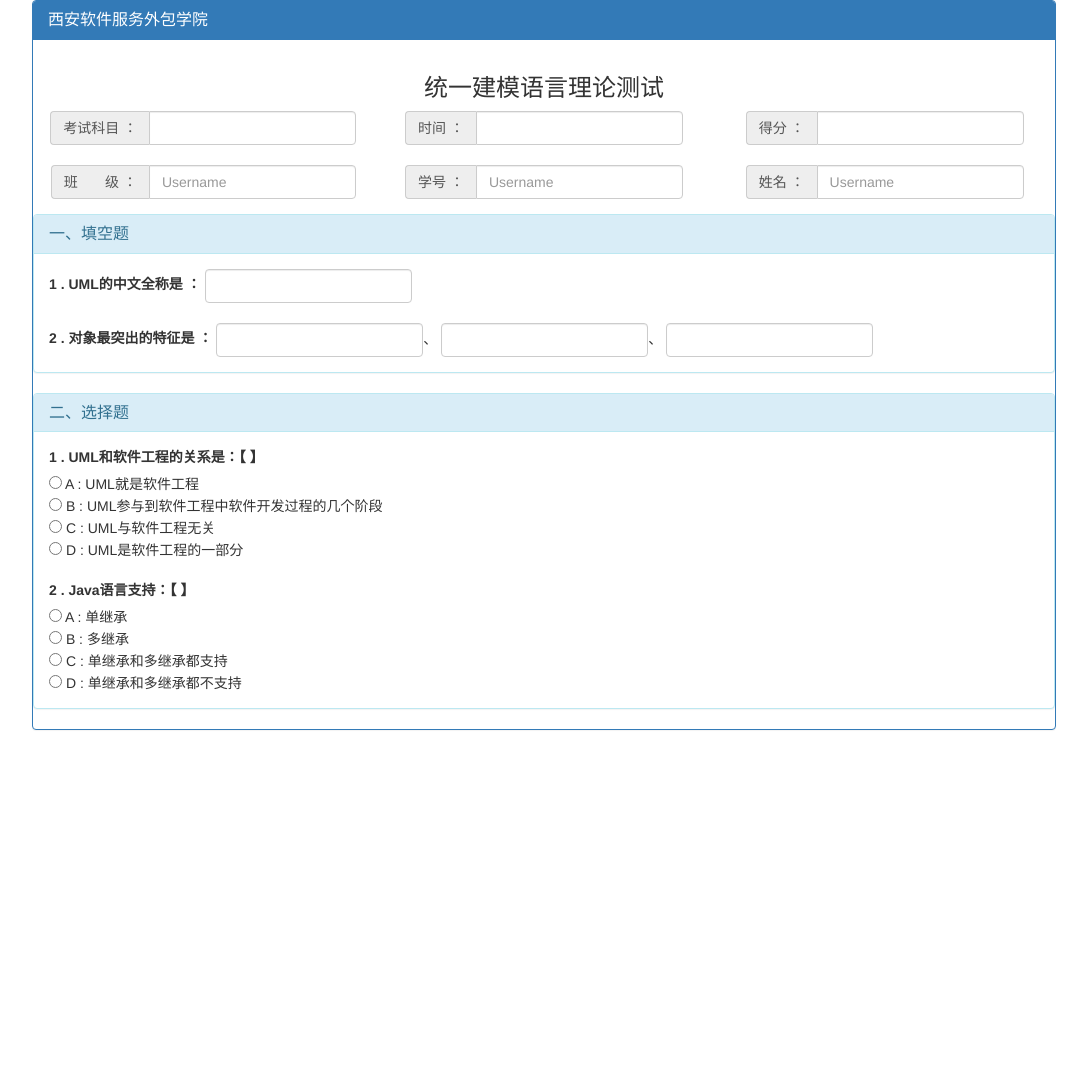
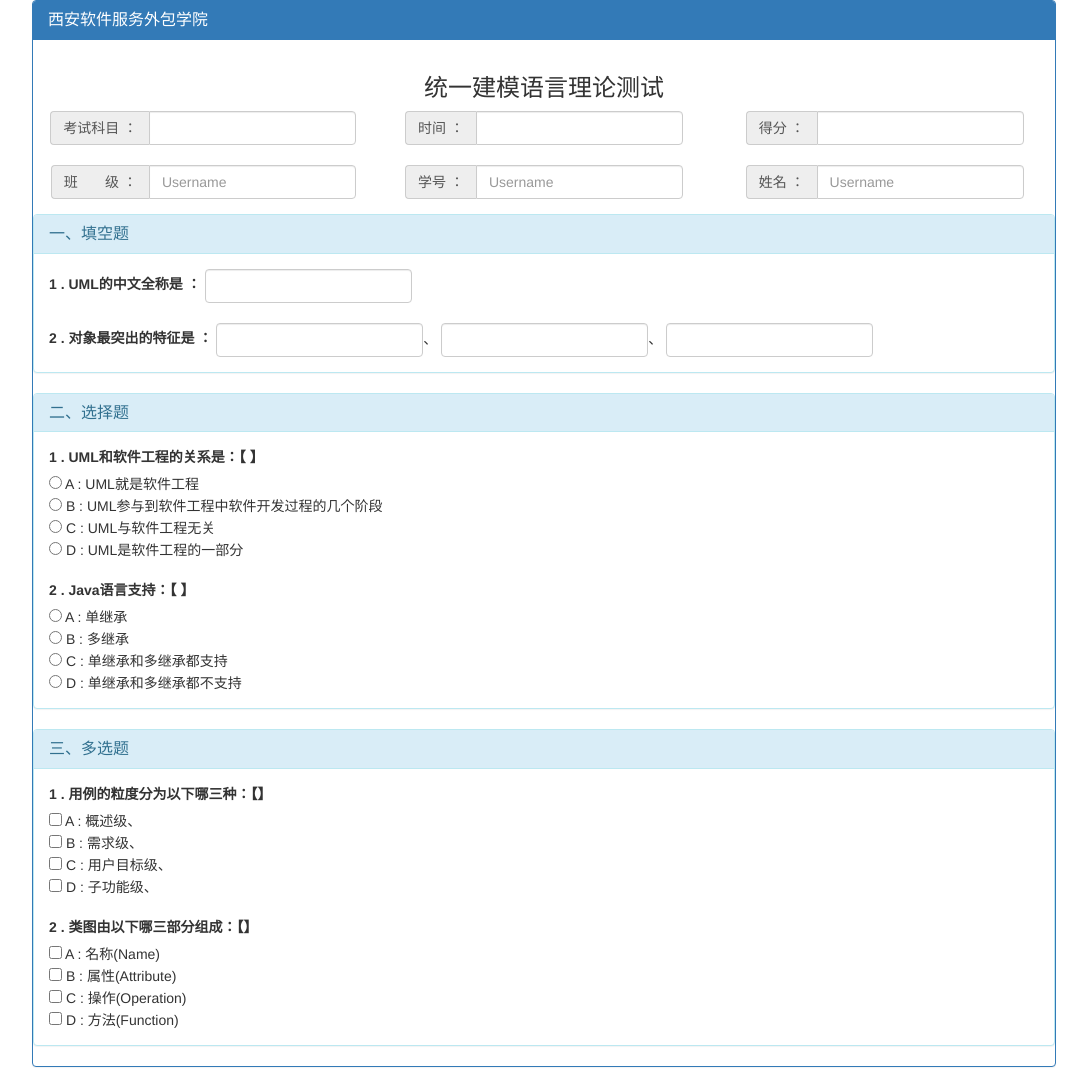
Before and after one commit to Lucky-LengYi/bootstrap_uml_pages, a website: page views/index.html in a window 1280 px wide. Shown: the whole page, without its empty margins (96-1183 px from the left). Before the commit the page ends 800 px from the top, so only its background shows below. Drawn offline with nearby package versions, Linux system fonts and the light colour scheme.

Commit message:
complete the third question

```diff
--- a/views/index.html
+++ b/views/index.html
@@ -83,37 +83,96 @@
                     <h3 class="panel-title">二、选择题</h3>
                 </div>
                 <div class="panel-body">
-                    <label>1 . UML和软件工程的关系是：【 】</label><br>
+                    <label>1 . UML和软件工程的关系是：【 】</label>
+                    <br>
                     <div class="radio">
                         <label>
                             <input type="radio" name="optionsRadios" id="optionsRadios1" value="option1"> A : UML就是软件工程
-                        </label><br>
+                        </label>
+                        <br>
                         <label>
                             <input type="radio" name="optionsRadios" id="optionsRadios1" value="option1"> B : UML参与到软件工程中软件开发过程的几个阶段
-                        </label><br>
+                        </label>
+                        <br>
                         <label>
                             <input type="radio" name="optionsRadios" id="optionsRadios1" value="option1"> C : UML与软件工程无关
-                        </label><br>
+                        </label>
+                        <br>
                         <label>
                             <input type="radio" name="optionsRadios" id="optionsRadios1" value="option1"> D : UML是软件工程的一部分
-                        </label><br>
+                        </label>
+                        <br>
                     </div>
                     <br>
                     <br>
-                    <label>2 . Java语言支持：【 】</label><br>
+                    <label>2 . Java语言支持：【 】</label>
+                    <br>
                     <div class="radio">
                         <label>
                             <input type="radio" name="optionsRadios" id="optionsRadios1" value="option1"> A : 单继承
-                        </label><br>
+                        </label>
+                        <br>
                         <label>
                             <input type="radio" name="optionsRadios" id="optionsRadios1" value="option1"> B : 多继承
-                        </label><br>
+                        </label>
+                        <br>
                         <label>
                             <input type="radio" name="optionsRadios" id="optionsRadios1" value="option1"> C : 单继承和多继承都支持
-                        </label><br>
+                        </label>
+                        <br>
                         <label>
                             <input type="radio" name="optionsRadios" id="optionsRadios1" value="option1"> D : 单继承和多继承都不支持
-                        </label><br>
+                        </label>
+                        <br>
+                    </div>
+                </div>
+            </div>
+            <div class="panel panel-info">
+                <div class="panel-heading">
+                    <h3 class="panel-title">三、多选题</h3>
+                </div>
+                <div class="panel-body">
+                    <label>1 . 用例的粒度分为以下哪三种：【】</label>
+                    <br>
+                    <div class="checkbox">
+                        <label>
+                            <input id="choose_3" type="checkbox" name="tion-5" value="A"> A : 概述级、
+                        </label>
+                        <br>
+                        <label>
+                            <input id="choose_3" type="checkbox" name="tion-5" value="B"> B : 需求级、
+                        </label>
+                        <br>
+                        <label>
+                            <input id="choose_3" type="checkbox" name="tion-5" value="C"> C : 用户目标级、
+                        </label>
+                        <br>
+                        <label>
+                            <input id="choose_3" type="checkbox" name="tion-5" value="D"> D : 子功能级、
+                        </label>
+                        <br>
+                    </div>
+                    <br>
+                    <br>
+                    <label>2 . 类图由以下哪三部分组成：【】</label>
+                    <br>
+                    <div class="checkbox">
+                        <label>
+                            <input id="choose_4" type="checkbox" name="tion-6" value="A"> A : 名称(Name)
+                        </label>
+                        <br>
+                        <label>
+                            <input id="choose_4" type="checkbox" name="tion-6" value="B"> B : 属性(Attribute)
+                        </label>
+                        <br>
+                        <label>
+                            <input id="choose_4" type="checkbox" name="tion-6" value="C"> C : 操作(Operation)
+                        </label>
+                        <br>
+                        <label>
+                            <input id="choose_4" type="checkbox" name="tion-6" value="D"> D : 方法(Function)
+                        </label>
+                        <br>
                     </div>
                 </div>
             </div>
```
